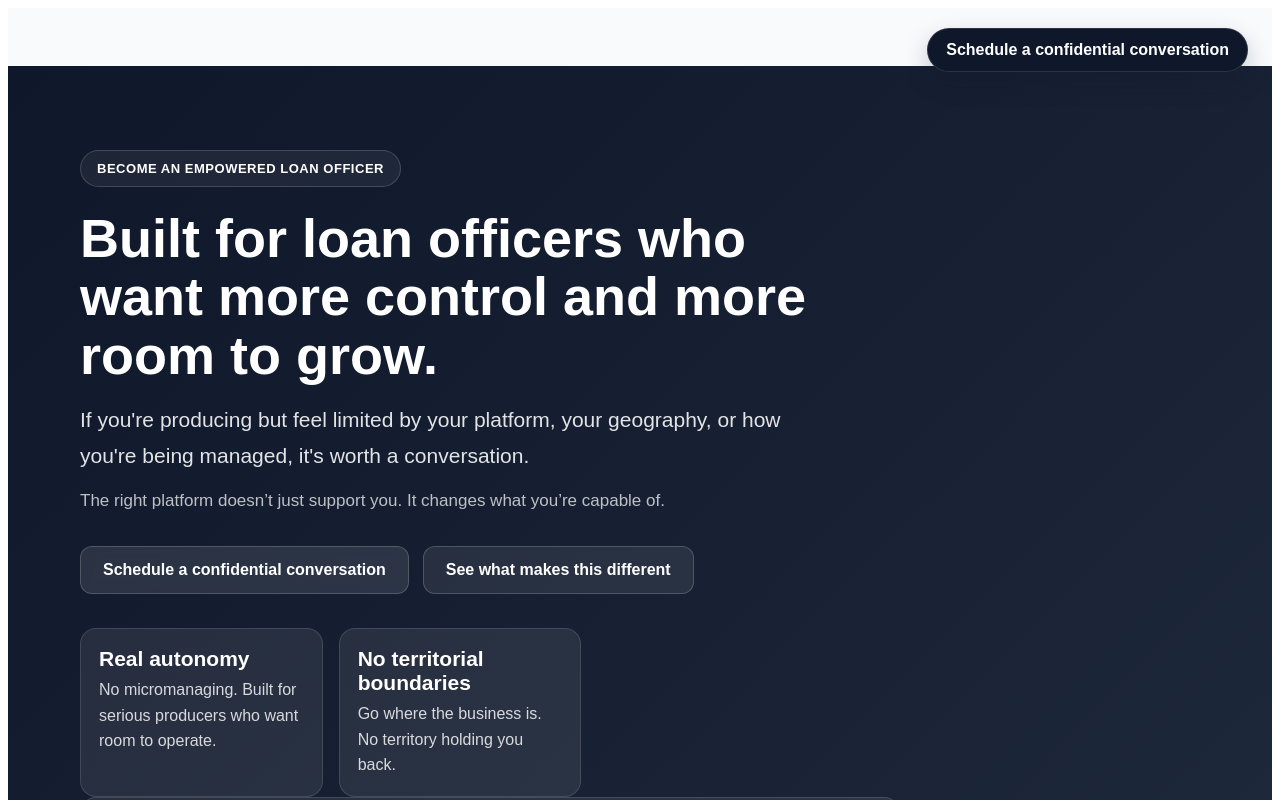
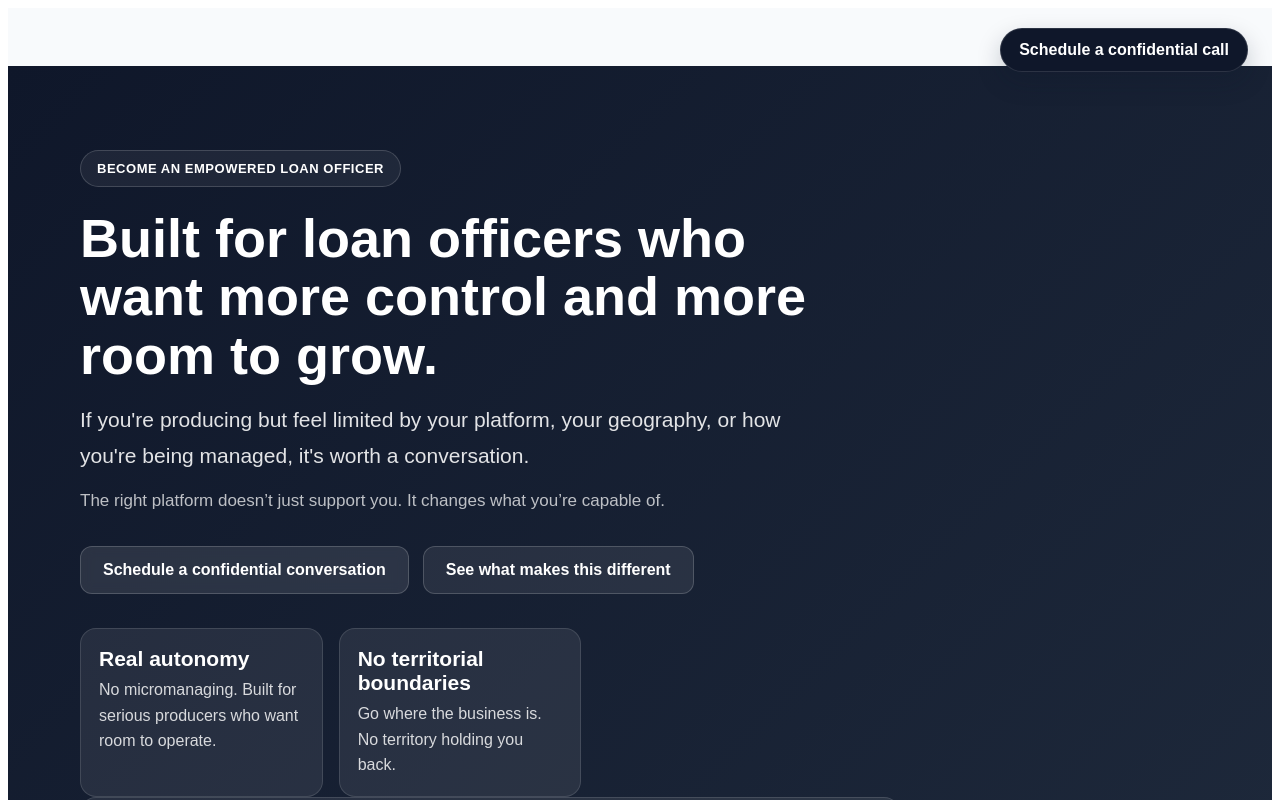
Before and after one commit to cadickie/empoweredlo, a Next.js app: page / in a window 1280 px wide. Shown: the top 800 px of the page. Built offline with nearby package versions, Linux system fonts and the light colour scheme.

Commit message:
Update page.jsx

```diff
--- a/app/page.jsx
+++ b/app/page.jsx
@@ -92,7 +92,7 @@ export default function Home() {
       pointerEvents: "auto",
     }}
   >
-    Schedule a confidential conversation
+    Schedule a confidential call
   </a>
 </div>
       <section
```
